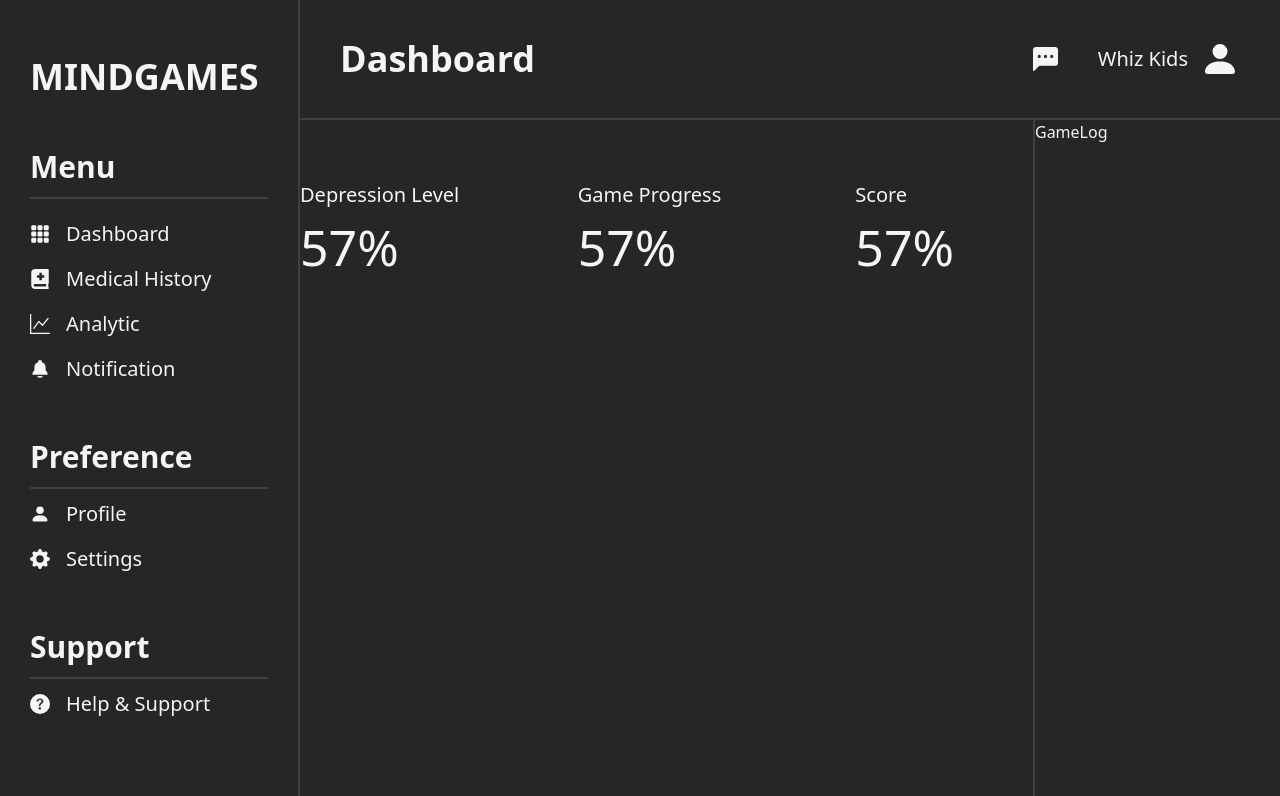
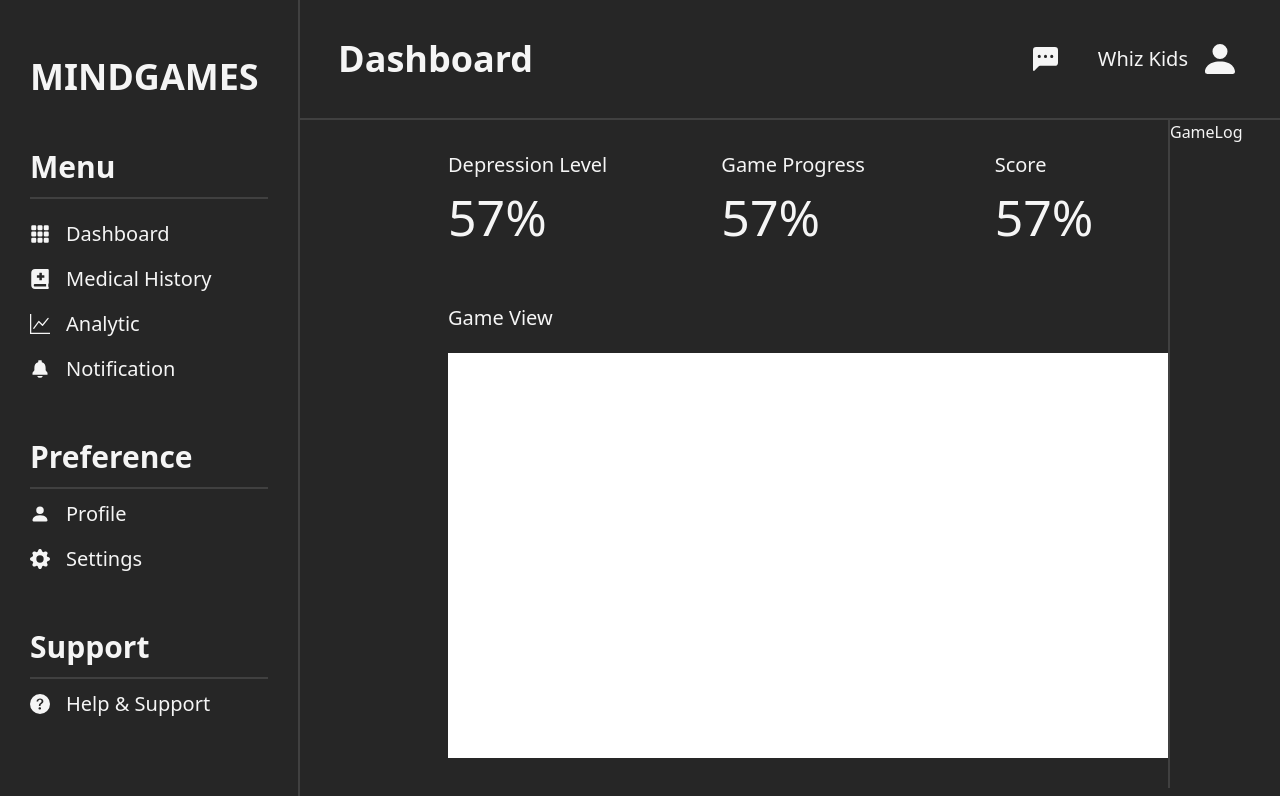
Before and after one commit to Wafi-Afdi/Mindgames-Dashboard, a Next.js app: page / in a window 1280 px wide. Shown: the top 796 px of the page. Built offline with nearby package versions, Linux system fonts and the light colour scheme.

Commit message:
chart js install

```diff
--- a/package.json
+++ b/package.json
@@ -9,10 +9,12 @@
     "lint": "next lint"
   },
   "dependencies": {
+    "chart.js": "^4.4.0",
     "eslint": "8.49.0",
     "eslint-config-next": "13.4.19",
     "next": "13.4.19",
     "react": "18.2.0",
+    "react-chartjs-2": "^5.2.0",
     "react-dom": "18.2.0",
     "react-icons": "^4.11.0"
   },
--- a/src/app/layout.js
+++ b/src/app/layout.js
@@ -15,7 +15,9 @@ export default function RootLayout({ children }) {
       <body className="bg-[#262626] text-[#f5f5f5]">
         <div className='flex flex-row'>
           <Navbar />
+          <div className='ml-[298px] w-full'>
           {children}
+          </div>
         </div>
       </body>
     </html>
--- /dev/null
+++ b/src/components/ChartData.js
@@ -0,0 +1,15 @@
+import React from 'react'
+
+function ChartData() {
+    const DataF1 = [
+        {
+            data: 200,
+            time
+        }
+    ]
+  return (
+    <div>ChartData</div>
+  )
+}
+
+export default ChartData
--- a/src/components/DashboardView.js
+++ b/src/components/DashboardView.js
@@ -2,7 +2,7 @@ import React from 'react'
 
 function DashboardView() {
   return (
-    <div className='basis-3/4 border-r-2 border-[#404040] pt-[60px] flex flex-col items-center'>
+    <div className='basis-3/4 border-r-2 border-[#404040] py-[30px] flex flex-col pl-[150px]'>
         {/* Data Game  */}
         <div className='grid grid-cols-3 gap-x-[100px] max-w-[800px] w-full '>
             <div>
@@ -27,7 +27,12 @@ function DashboardView() {
         {/* Data Game End  */}
 
         {/* Video Feed */}
+        <div className='w-full  mt-[3rem] max-w-[720px]'>
+            <p className='text-[20px]'>Game View</p>
+            <div className='w-[720px] h-[405px] bg-white  mt-[20px]'>
 
+            </div>
+        </div>
         {/* Video Feed End */}
 
         {/* Chart */}
--- a/src/components/Navbar.js
+++ b/src/components/Navbar.js
@@ -6,7 +6,7 @@ import {IoNotificationsSharp } from "react-icons/io5";
 
 function Navbar() {
   return (
-    <nav className='max-w-[300px] w-full h-screen border-r-2 border-[#404040] flex items-center flex-col py-[50px]'>
+    <nav className='max-w-[300px] w-full h-screen border-r-2 border-[#404040] flex items-center flex-col py-[50px] fixed'>
         <div className='w-full px-[30px]'>
             <h1 className='text-[36px] font-bold'>
                 MINDGAMES
```
Also changed, not shown: 1 other file (tests, documents, lock files or other folders).
